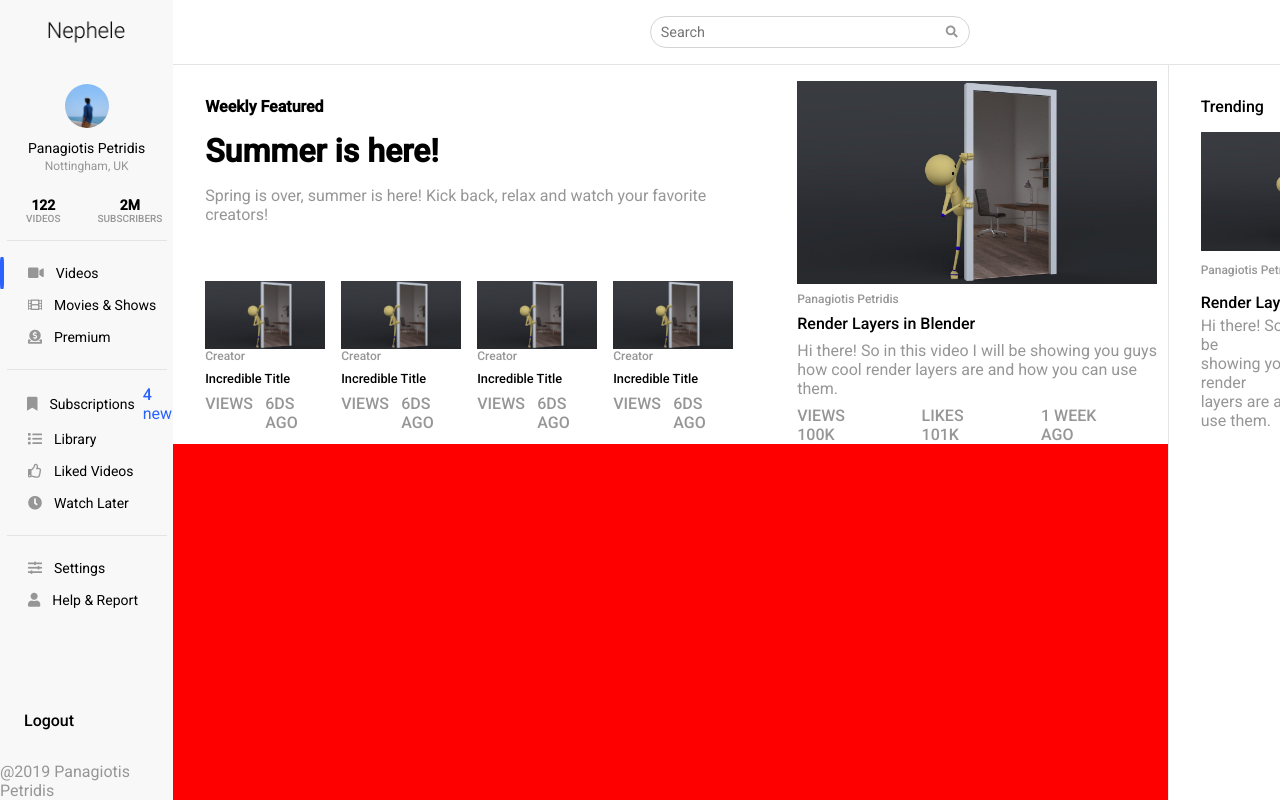
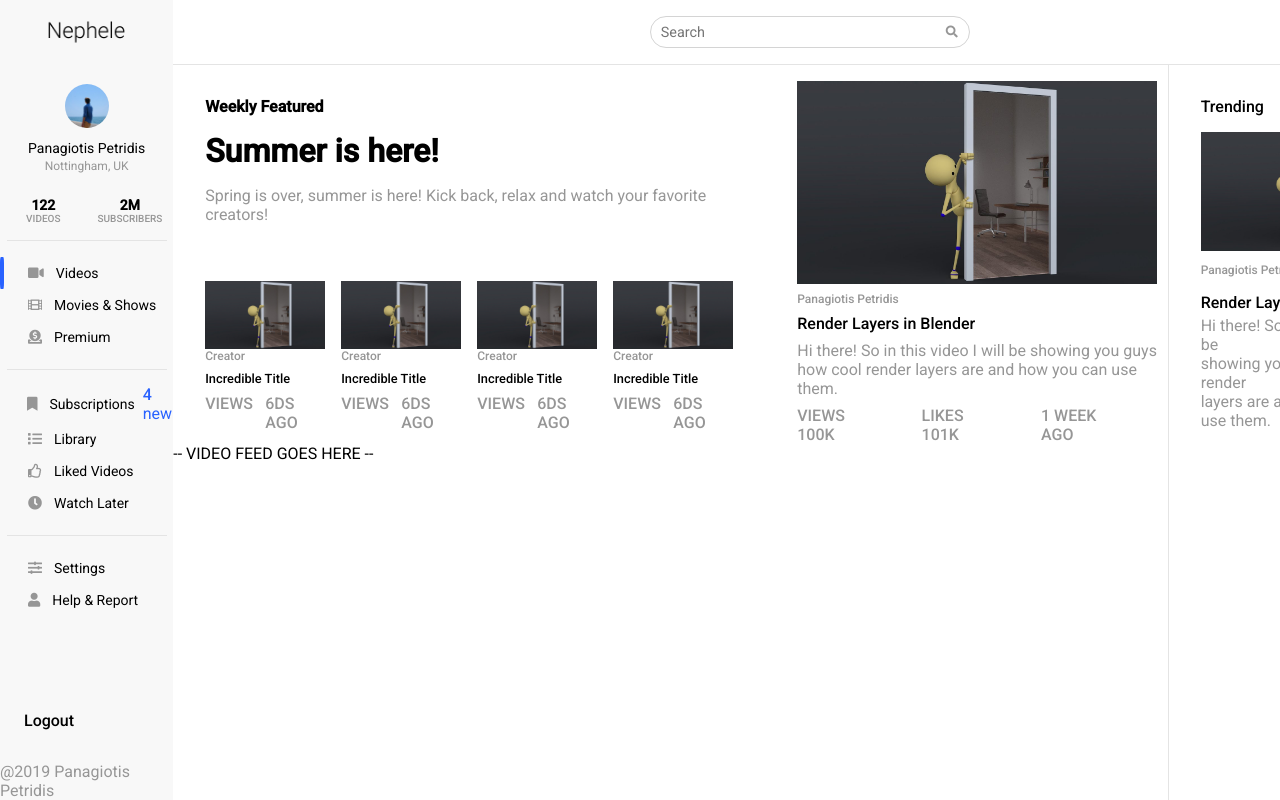
Before and after one commit to PanagiotisPtr/Nephele-Front-End, a React (Create React App) app: page / in a window 1280 px wide. Built offline with nearby package versions, Linux system fonts and the light colour scheme.

Commit message:
added placeholder text for video feed

```diff
--- a/src/App.js
+++ b/src/App.js
@@ -223,8 +223,8 @@ class App extends Component {
                   </div>
                 </div>
 
-                <div style={{flex: 9, background: 'red'}}>
-
+                <div style={{flex: 9, background: 'white'}}>
+                    -- VIDEO FEED GOES HERE --
                 </div>
 
               </div>
```
